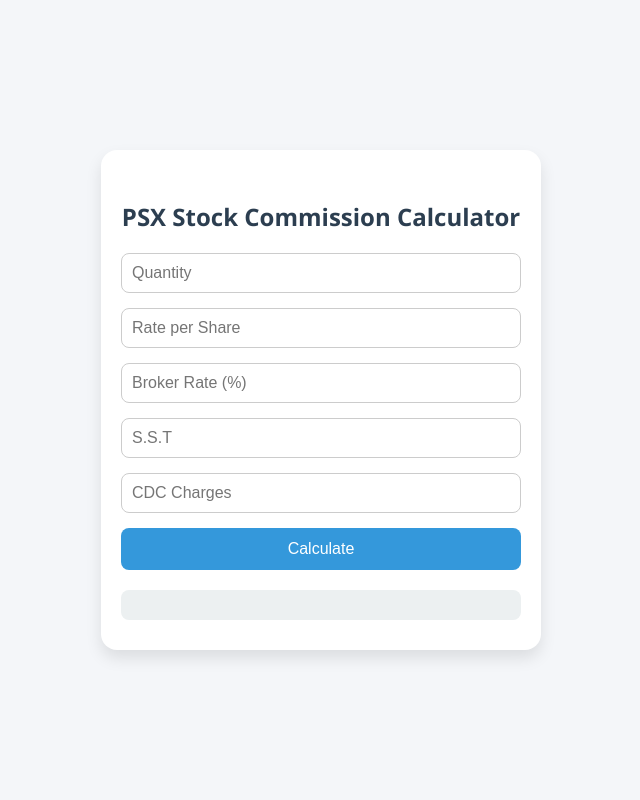
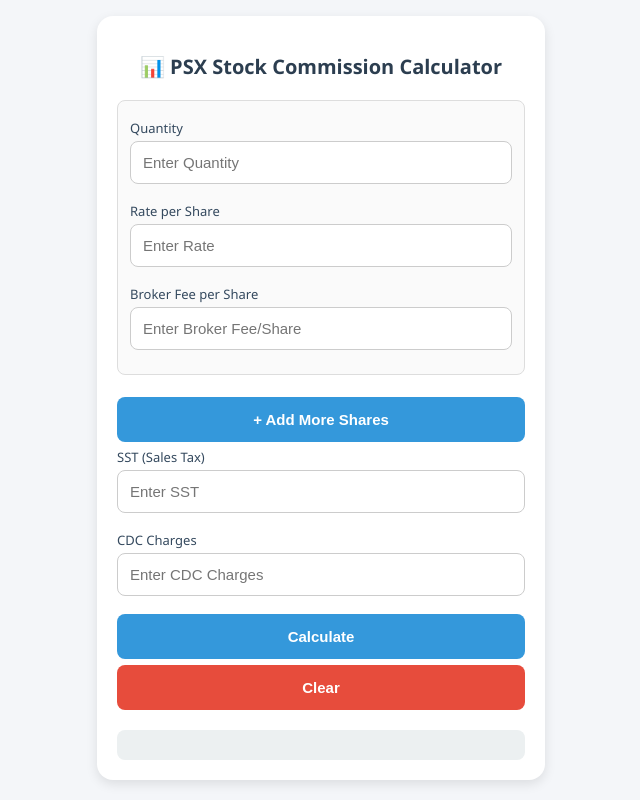
Before and after one commit to alisidhu/psx-commision-calculator, a plain HTML site: page index.html in a window 1280 px wide. Shown: the whole page, without its empty margins (319-959 px from the left). Drawn offline with Linux system fonts and the light colour scheme.

Commit message:
formula changed and added multi shares feature

```diff
--- a/index.html
+++ b/index.html
@@ -2,74 +2,82 @@
 <html lang="en">
 <head>
   <meta charset="UTF-8" />
-  <meta name="viewport" content="width=device-width, initial-scale=1.0" />
+  <meta name="viewport" content="width=device-width, initial-scale=1.0, maximum-scale=1.0, user-scalable=no"/>
   <title>PSX Commission Calculator</title>
-
-  <!-- PWA Meta Tags -->
-  <link rel="manifest" href="manifest.json" />
-  <meta name="theme-color" content="#3498db" />
-  <meta name="apple-mobile-web-app-capable" content="yes" />
-  <meta name="apple-mobile-web-app-status-bar-style" content="default" />
-  <meta name="apple-mobile-web-app-title" content="PSXCalc" />
-  <link rel="apple-touch-icon" href="icon-192.png" />
 
   <style>
     body {
-      font-family: 'Segoe UI', Tahoma, Geneva, Verdana, sans-serif;
+      font-family: 'Segoe UI', Tahoma, sans-serif;
       background: #f4f6f9;
       margin: 0;
       padding: 0;
       display: flex;
       justify-content: center;
-      align-items: center;
+      align-items: flex-start;
       min-height: 100vh;
     }
 
     .container {
-      padding: 0 16px;
+      padding: 16px;
       width: 100%;
+      max-width: 480px;
       box-sizing: border-box;
     }
 
     .calculator {
       background: white;
-      padding: 30px 20px;
+      padding: 20px;
       border-radius: 16px;
-      box-shadow: 0 8px 16px rgba(0, 0, 0, 0.1);
-      max-width: 400px;
-      margin: auto;
+      box-shadow: 0 4px 12px rgba(0, 0, 0, 0.1);
     }
 
     .calculator h2 {
       text-align: center;
       margin-bottom: 20px;
       color: #2c3e50;
+      font-size: 20px;
     }
 
-    .calculator input {
+    label {
+      display: block;
+      margin: 6px 0 4px;
+      font-weight: 500;
+      font-size: 13px;
+      color: #34495e;
+    }
+
+    input {
       width: 100%;
-      padding: 10px;
-      margin-bottom: 15px;
+      padding: 12px;
+      margin-bottom: 12px;
       border: 1px solid #ccc;
       border-radius: 8px;
-      font-size: 16px;
+      font-size: 15px;
       box-sizing: border-box;
     }
 
-    .calculator button {
+    .btn {
       width: 100%;
-      padding: 12px;
+      padding: 14px;
       background-color: #3498db;
       border: none;
       border-radius: 8px;
       color: white;
-      font-size: 16px;
+      font-size: 15px;
+      font-weight: bold;
       cursor: pointer;
-      transition: background-color 0.3s;
+      margin-top: 6px;
     }
 
-    .calculator button:hover {
+    .btn:hover {
       background-color: #2980b9;
+    }
+
+    .btn-clear {
+      background-color: #e74c3c;
+    }
+    .btn-clear:hover {
+      background-color: #c0392b;
     }
 
     #output {
@@ -80,69 +88,126 @@
       font-size: 15px;
       line-height: 1.6;
     }
+
+    .entry {
+      margin-bottom: 16px;
+      border: 1px solid #ddd;
+      padding: 12px;
+      border-radius: 8px;
+      background: #fafafa;
+    }
   </style>
 </head>
 <body>
   <div class="container">
     <div class="calculator">
-      <h2>PSX Stock Commission Calculator</h2>
+      <h2>📊 PSX Stock Commission Calculator</h2>
 
-      <input id="quantity" type="number" placeholder="Quantity" />
-      <input id="rate" type="number" step="0.01" placeholder="Rate per Share" />
-      <input id="brokerRate" type="number" step="0.0001" placeholder="Broker Rate (%)" />
-      <input id="sst" type="number" step="0.01" placeholder="S.S.T" />
-      <input id="cdcCharges" type="number" step="0.01" placeholder="CDC Charges" />
+      <div id="entries">
+        <div class="entry">
+          <label>Quantity</label>
+          <input type="number" placeholder="Enter Quantity" class="qty">
 
-      <button onclick="calculate()">Calculate</button>
+          <label>Rate per Share</label>
+          <input type="number" step="0.01" placeholder="Enter Rate" class="rate">
+
+          <label>Broker Fee per Share</label>
+          <input type="number" step="0.0001" placeholder="Enter Broker Fee/Share" class="broker">
+        </div>
+      </div>
+
+      <button class="btn" onclick="addRow()">+ Add More Shares</button>
+
+      <label for="sst">SST (Sales Tax)</label>
+      <input id="sst" type="number" step="0.01" placeholder="Enter SST" />
+
+      <label for="cdc">CDC Charges</label>
+      <input id="cdc" type="number" step="0.01" placeholder="Enter CDC Charges" />
+
+      <button class="btn" onclick="calculate()">Calculate</button>
+      <button class="btn btn-clear" onclick="clearAll()">Clear</button>
 
       <div id="output"></div>
     </div>
   </div>
 
   <script>
+    function addRow() {
+      const entry = document.createElement("div");
+      entry.className = "entry";
+      entry.innerHTML = `
+        <label>Quantity</label>
+        <input type="number" placeholder="Enter Quantity" class="qty">
+
+        <label>Rate per Share</label>
+        <input type="number" step="0.01" placeholder="Enter Rate" class="rate">
+
+        <label>Broker Fee per Share</label>
+        <input type="number" step="0.0001" placeholder="Enter Broker Fee/Share" class="broker">
+      `;
+      document.getElementById("entries").appendChild(entry);
+    }
+
     function calculate() {
-      const quantity = parseFloat(document.getElementById("quantity").value);
-      const rate = parseFloat(document.getElementById("rate").value);
-      const brokerRate = parseFloat(document.getElementById("brokerRate").value);
-      const sst = parseFloat(document.getElementById("sst").value);
-      const cdcCharges = parseFloat(document.getElementById("cdcCharges").value);
+      const rows = document.querySelectorAll("#entries .entry");
+      let totalQty = 0, grossAmount = 0, brokerAmount = 0;
 
-      if (
-        isNaN(quantity) ||
-        isNaN(rate) ||
-        isNaN(brokerRate) ||
-        isNaN(sst) ||
-        isNaN(cdcCharges)
-      ) {
+      rows.forEach(row => {
+        const qty = parseFloat(row.querySelector(".qty")?.value);
+        const rate = parseFloat(row.querySelector(".rate")?.value);
+        const broker = parseFloat(row.querySelector(".broker")?.value);
+
+        if (!isNaN(qty) && !isNaN(rate) && !isNaN(broker)) {
+          totalQty += qty;
+          grossAmount += qty * rate;
+          brokerAmount += qty * broker;
+        }
+      });
+
+      const sst = parseFloat(document.getElementById("sst").value) || 0;
+      const cdc = parseFloat(document.getElementById("cdc").value) || 0;
+
+      if (totalQty === 0) {
         document.getElementById("output").innerHTML =
-          "<span style='color:red;'>Please fill all fields correctly.</span>";
+          "<span style='color:red;'>Please enter at least one row with valid values.</span>";
         return;
       }
 
-      const grossAmount = quantity * rate;
-      const brokerAmount = grossAmount * (brokerRate / 1000);
-      const netAmount = grossAmount - brokerAmount - sst - cdcCharges;
+      const avgRate = grossAmount / totalQty;
+      const totalCharges = brokerAmount + sst + cdc;
+      const netAmount = grossAmount + totalCharges;
+      const commissionPerShare = totalCharges / totalQty;
 
       document.getElementById("output").innerHTML = `
+        <strong>Total Shares:</strong> ${totalQty}<br>
         <strong>Gross Amount:</strong> PKR ${grossAmount.toFixed(2)}<br>
+        <strong>Weighted Avg Price:</strong> PKR ${avgRate.toFixed(10)}<br>
         <strong>Broker Amount:</strong> PKR ${brokerAmount.toFixed(2)}<br>
+        <strong>SST:</strong> PKR ${sst.toFixed(2)}<br>
+        <strong>CDC Charges:</strong> PKR ${cdc.toFixed(2)}<br>
+        <strong>Total Charges:</strong> PKR ${totalCharges.toFixed(2)}<br>
         <strong>Net Amount:</strong> PKR ${netAmount.toFixed(2)}<br>
-        <strong>Commission per Share:</strong> PKR ${((brokerAmount + sst + cdcCharges) / quantity).toFixed(4)}
+        <strong>Commission per Share:</strong> PKR ${commissionPerShare.toFixed(6)}
       `;
     }
 
-    // Register Service Worker
-    if ("serviceWorker" in navigator) {
-      window.addEventListener("load", function () {
-        navigator.serviceWorker
-          .register("sw.js")
-          .then(function (registration) {
-            console.log("ServiceWorker registered:", registration.scope);
-          })
-          .catch(function (err) {
-            console.log("ServiceWorker registration failed:", err);
-          });
-      });
+    function clearAll() {
+      const entriesDiv = document.getElementById("entries");
+      entriesDiv.innerHTML = `
+        <div class="entry">
+          <label>Quantity</label>
+          <input type="number" placeholder="Enter Quantity" class="qty">
+
+          <label>Rate per Share</label>
+          <input type="number" step="0.01" placeholder="Enter Rate" class="rate">
+
+          <label>Broker Fee per Share</label>
+          <input type="number" step="0.0001" placeholder="Enter Broker Fee/Share" class="broker">
+        </div>
+      `;
+      document.getElementById("sst").value = "";
+      document.getElementById("cdc").value = "";
+      document.getElementById("output").innerHTML = "";
     }
   </script>
 </body>
```
